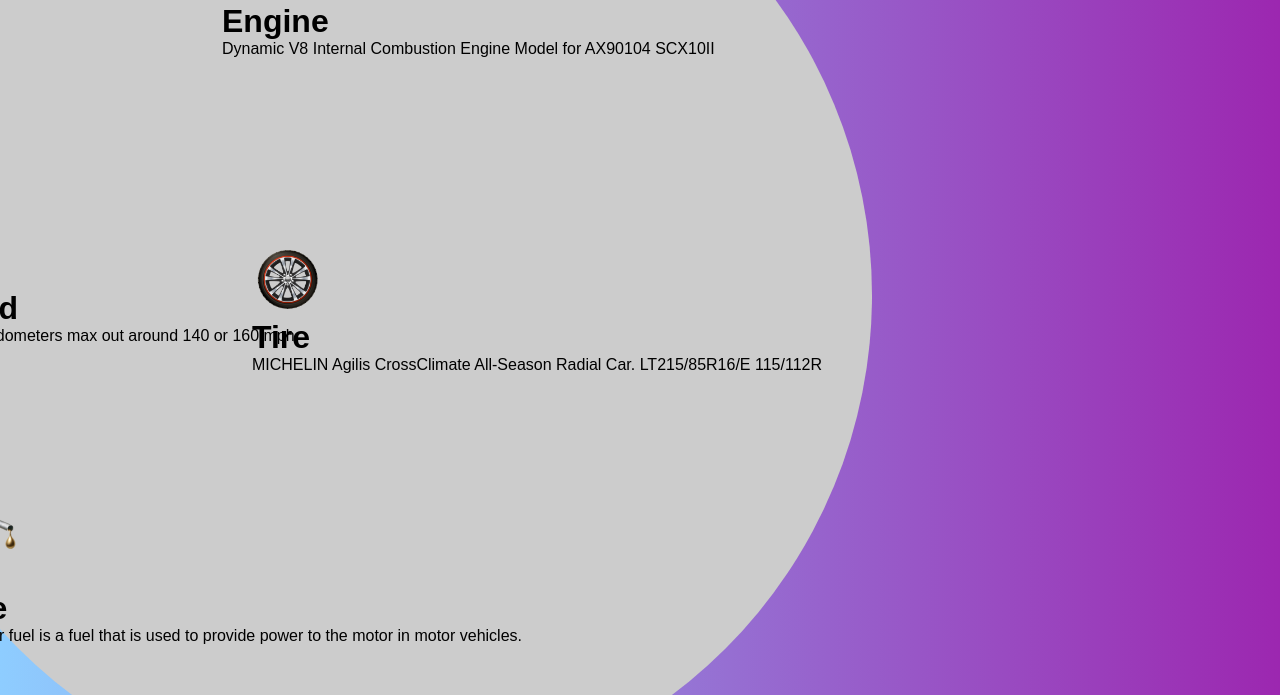
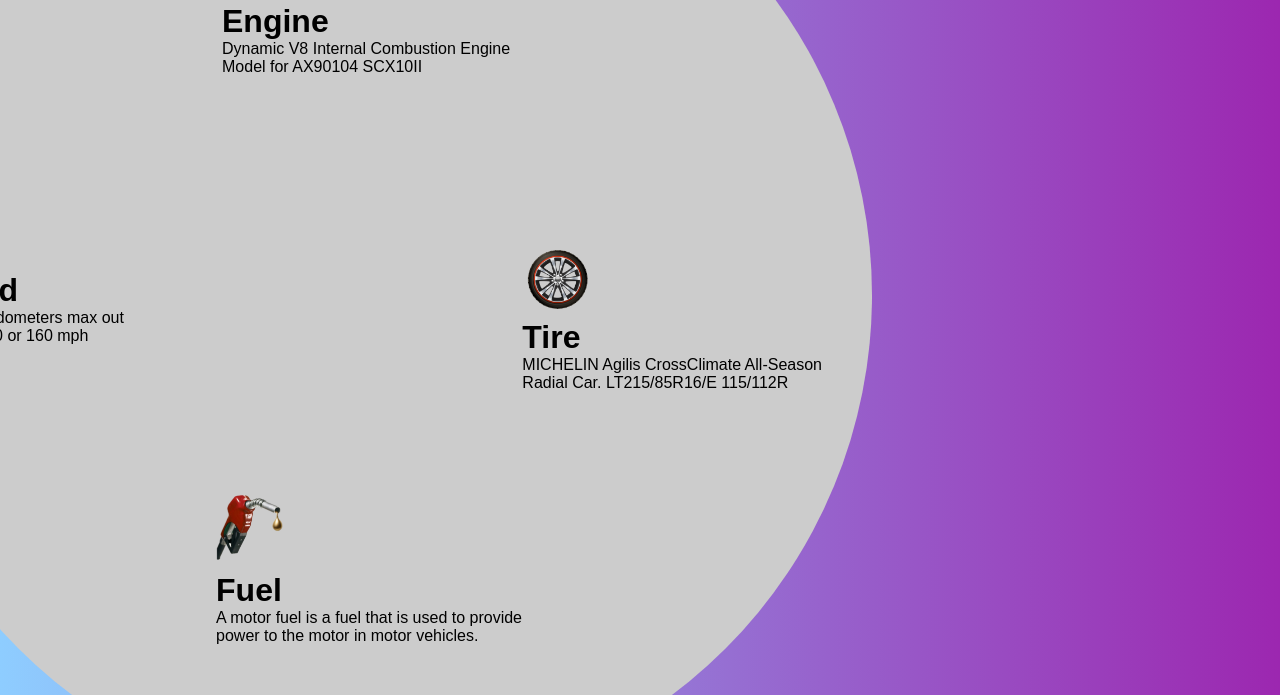
Before and after one commit to bokigolic/car-performance, a plain HTML site: page index.html in a window 1280 px wide. Shown: the part 105-800 px from the top of the page. Drawn offline with Linux system fonts and the light colour scheme.

```diff
--- a/index.html
+++ b/index.html
@@ -32,28 +32,28 @@
             <img src="./image/performance/tire.png" />
             <div>
               <h1>Tire</h1>
-              <p>MICHELIN Agilis CrossClimate All-Season Radial Car. LT215/85R16/E 115/112R</p>
+              <p>MICHELIN Agilis CrossClimate All-Season <br>Radial Car. LT215/85R16/E 115/112R</p>
             </div>
           </div>
           <div class="feature two">
             <img src="./image/performance/engine.png" />
             <div>
               <h1>Engine</h1>
-              <p>Dynamic V8 Internal Combustion Engine Model for AX90104 SCX10II </p>
+              <p>Dynamic V8 Internal Combustion Engine <br>Model for AX90104 SCX10II </p>
             </div>
           </div>
           <div class="feature three">
             <img src="./image/performance/speed.png" />
             <div>
               <h1>Speed</h1>
-              <p>Most speedometers max out around 140 or 160 mph</p>
+              <p>Most speedometers max out <br>around 140 or 160 mph</p>
             </div>
           </div>
           <div class="feature four">
             <img src="./image/performance/fuel.png" />
             <div>
-              <h1>Tire</h1>
-              <p>A motor fuel is a fuel that is used to provide power to the motor in motor vehicles.</p>
+              <h1>Fuel</h1>
+              <p>A motor fuel is a fuel that is used to provide <br>power to the motor in motor vehicles.</p>
             </div>
           </div>
         </div>
```
